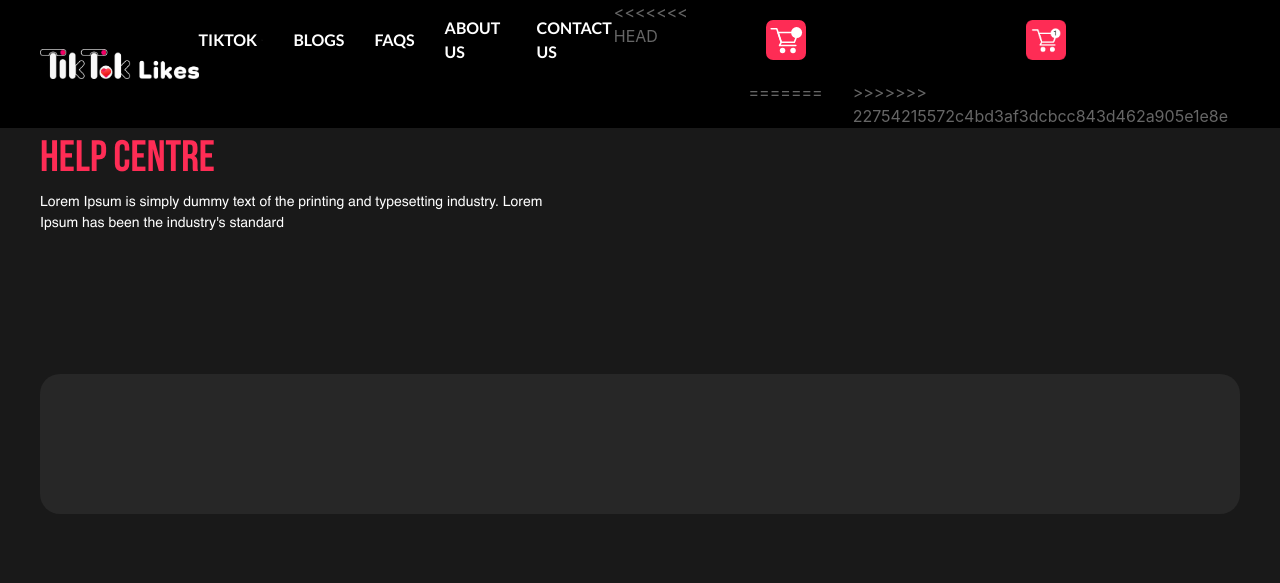
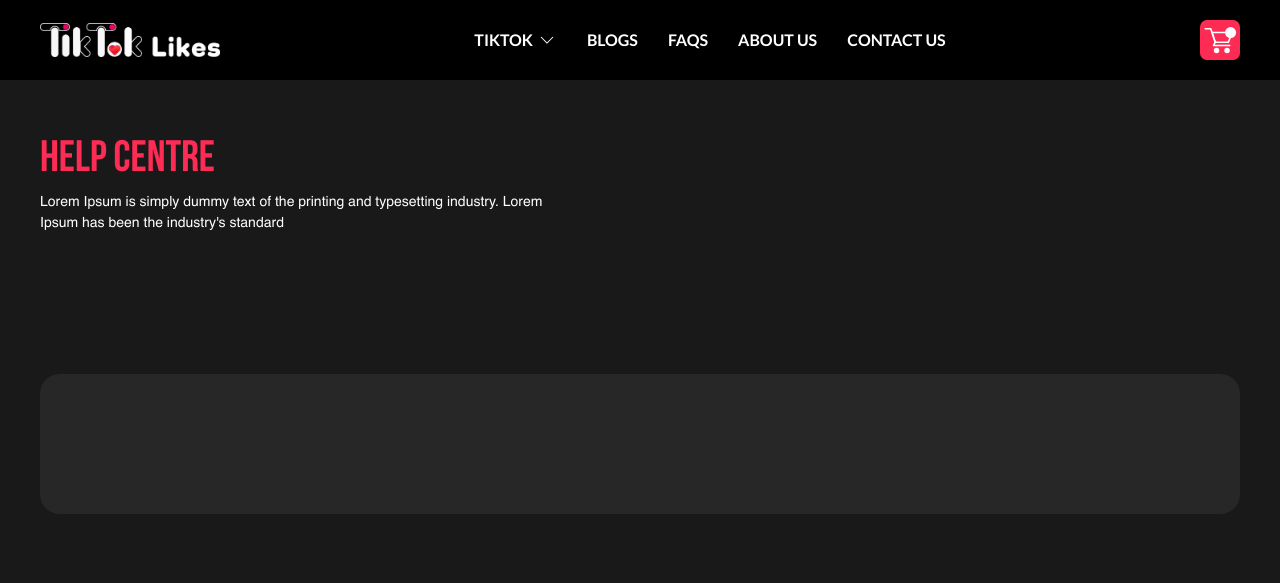
Before and after one commit to usama778055/tiktok, a CodeIgniter app: page /tiktok/index.php/main/faq in a window 1280 px wide. Shown: the top 583 px of the page. Run offline with CodeIgniter, Linux system fonts and the light colour scheme; data that the repository does not hold is empty; some libraries are stand-ins or nearby versions.

Commit message:
fixed conflict -2

```diff
--- a/application/views/layouts/header.php
+++ b/application/views/layouts/header.php
@@ -43,11 +43,7 @@
 
         <div class="uk-navbar shoping-cart">
           <ul class="uk-navbar-nav">
-<<<<<<< HEAD
-            <li class="cartPopup"><a href="#"><img onclick="myFunction()" class="popupbtn" src="<?php echo base_url('assets/images/cart.svg') ?>" alt=""></a>
-=======
-            <li class="cartPopup"><a href="#" onclick="cardfunction()"><img  class="popupbtn" src="<?php echo base_url('assets/images/Group166.PNG') ?>" alt=""></a>
->>>>>>> 22754215572c4bd3af3dcbcc843d462a905e1e8e
+            <li class="cartPopup"><a href="#"><img onclick="cardfunction()" class="popupbtn" src="<?php echo base_url('assets/images/cart.svg') ?>" alt=""></a>
               <div id="myPopup" class="popupbtn-content">
                 <div class="cart-modal">
                   <h3>Your Cart</h3>
```
